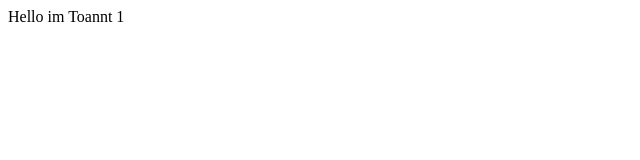
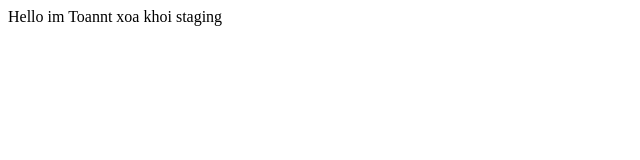
Before and after one commit to NgTienToan/learn-github, a plain HTML site: page index.html in a window 1280 px wide. Shown: the whole page, without its empty margins (0-640 px from the left). Drawn offline with Linux system fonts and the light colour scheme.

Commit message:
git reset

```diff
--- a/index.html
+++ b/index.html
@@ -7,6 +7,6 @@
 </head>
 <body>
   Hello im Toannt
-  1
+xoa khoi staging
 </body>
 </html>
```
